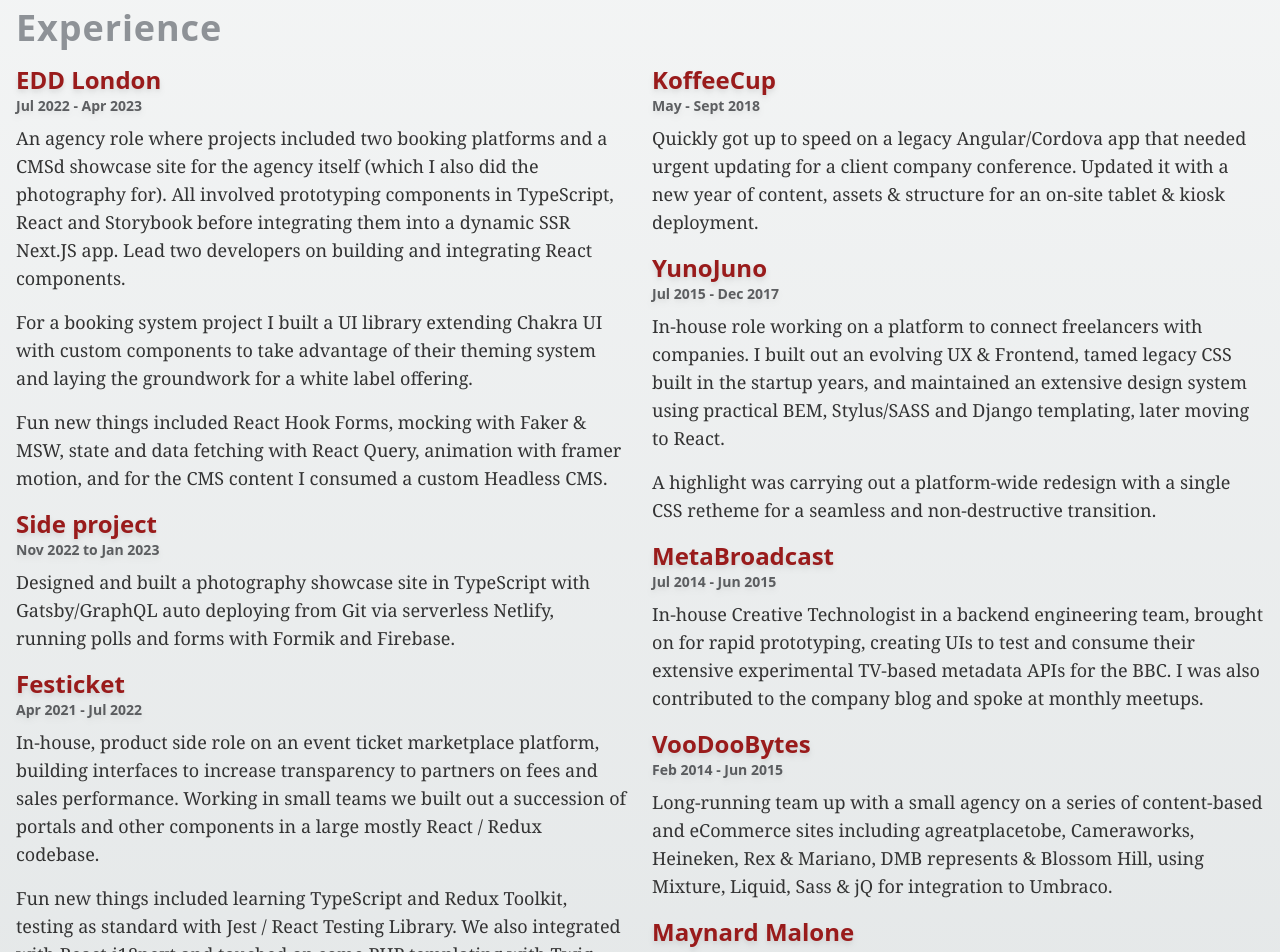
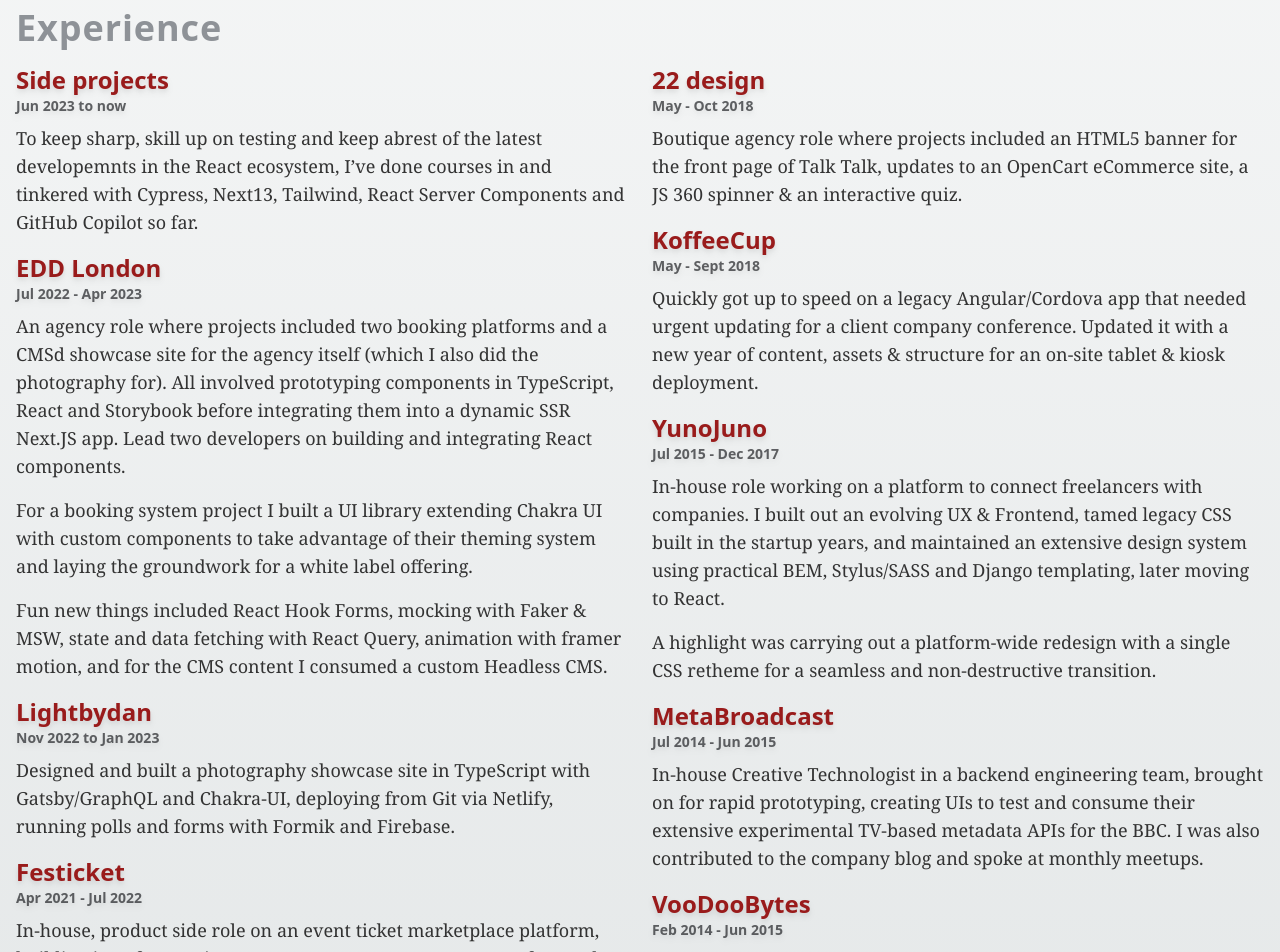
Before and after one commit to DanielGovan/showcase2023, a Next.js app: page / in a window 1280 px wide. Shown: the part 900-1852 px from the top of the page. Built offline with nearby package versions, Linux system fonts and the light colour scheme.

Commit message:
tinkering section

```diff
--- a/app/page.tsx
+++ b/app/page.tsx
@@ -98,6 +98,14 @@
           <SectionHeader>Experience</SectionHeader>
           <ColumnWrap>
             {/* <SectionHeader>Frontend Contractor 2014 - 2023</SectionHeader> */}
+            <Place time="Jun 2023 to now" place="Side projects">
+              <Para>
+                To keep sharp, skill up on testing and keep abrest of the latest
+                developemnts in the React ecosystem, I&rsquo;ve done courses in
+                and tinkered with Cypress, Next13, Tailwind, React Server
+                Components and GitHub Copilot so far.
+              </Para>
+            </Place>
             <Place time="Jul 2022 - Apr 2023" place="EDD London">
               <Para>
                 An agency role where projects included two booking platforms and
@@ -120,10 +128,10 @@
                 Headless CMS.
               </Para>
             </Place>
-            <Place time="Nov 2022 to Jan 2023" place="Side project">
+            <Place time="Nov 2022 to Jan 2023" place="Lightbydan">
               <Para>
                 Designed and built a photography showcase site in TypeScript
-                with Gatsby/GraphQL auto deploying from Git via serverless
+                with Gatsby/GraphQL and Chakra-UI, deploying from Git via
                 Netlify, running polls and forms with Formik and Firebase.
               </Para>
             </Place>
@@ -131,15 +139,15 @@
               <Para>
                 In-house, product side role on an event ticket marketplace
                 platform, building interfaces to increase transparency to
-                partners on fees and sales performance. Working in small teams
-                we built out a succession of portals and other components in a
-                large mostly React / Redux codebase.
+                partners on fees and sales performance. I built out a succession
+                of portals and other components in a large mostly React / Redux
+                codebase.
               </Para>
               <Para>
                 Fun new things included learning TypeScript and Redux Toolkit,
-                testing as standard with Jest / React Testing Library. We also
-                integrated with React-i18next and touched on some PHP templating
-                with Twig, while avoiding legacy PHPTal.
+                testing as standard with Jest / React Testing Library, and CI/CD
+                with Jenkins. I also integrated with React-i18next and worked on
+                on PHP templating with Twig and PHPTal.
               </Para>
             </Place>
             {/* <Place time="Feb 2021" place="BDH">
```
